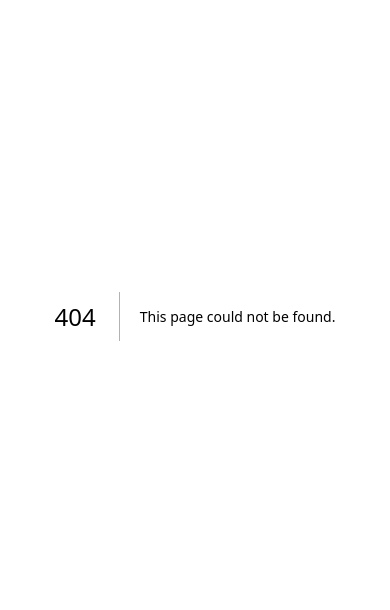
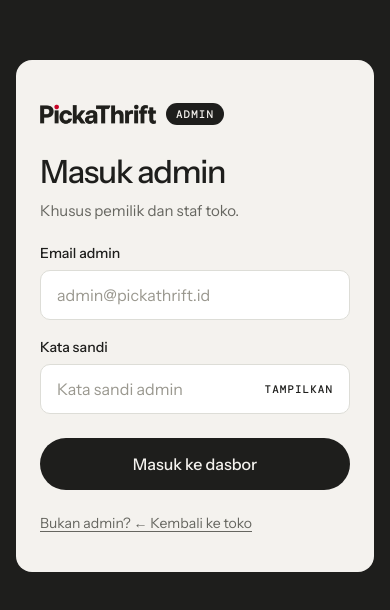
Before and after one commit to rsyarsya/pickathrift, a Next.js app in the folder fe/: page /admin/masuk in a window 390 px wide. Before the commit this address had no page. Shown: the part 106-716 px from the top of the page. Built offline with nearby package versions, Linux system fonts and the light colour scheme.

Commit message:
feat(fe): add responsive admin login UI

```diff
--- /dev/null
+++ b/fe/src/app/admin/masuk/page.tsx
@@ -0,0 +1,10 @@
+import type { Metadata } from "next";
+import { AdminLogin } from "@/modules/auth/components/admin-login";
+
+export const metadata: Metadata = {
+  title: "Masuk admin | PickaThrift",
+};
+
+export default function AdminMasukPage() {
+  return <AdminLogin />;
+}
--- /dev/null
+++ b/fe/src/modules/auth/components/admin-login-form.tsx
@@ -0,0 +1,39 @@
+"use client";
+
+import { PasswordField } from "./password-field";
+import styles from "./auth.module.css";
+
+export function AdminLoginForm() {
+  return (
+    <form className={styles.form} onSubmit={(event) => event.preventDefault()}>
+      <div className={styles.fields}>
+        <div className={styles.field}>
+          <label htmlFor="admin-email" className={styles.label}>
+            Email admin
+          </label>
+          <input
+            id="admin-email"
+            name="email"
+            type="email"
+            autoComplete="email"
+            placeholder="admin@pickathrift.id"
+            className={styles.input}
+          />
+        </div>
+
+        <PasswordField
+          id="admin-password"
+          name="password"
+          label="Kata sandi"
+          placeholder="Kata sandi admin"
+          autoComplete="current-password"
+        />
+      </div>
+
+      {/* Submit diaktifkan saat validasi dan proses login ditambahkan. */}
+      <button type="submit" className={styles.submitButton} disabled>
+        Masuk ke dasbor
+      </button>
+    </form>
+  );
+}
--- /dev/null
+++ b/fe/src/modules/auth/components/admin-login.tsx
@@ -0,0 +1,39 @@
+import Image from "next/image";
+import Link from "next/link";
+import { AdminLoginForm } from "./admin-login-form";
+import { authFontClassName } from "./auth-fonts";
+import styles from "./auth.module.css";
+
+export function AdminLogin() {
+  return (
+    <main className={`${styles.adminPage} ${authFontClassName}`} aria-labelledby="admin-title">
+      <section className={styles.adminCard} aria-labelledby="admin-title">
+        <div className={styles.adminBrand}>
+          <Image
+            src="/images/auth/pickathrift-logo.png"
+            alt="PickaThrift"
+            width={2172}
+            height={724}
+            loading="eager"
+            sizes="136px"
+            className={styles.adminLogo}
+          />
+          <span className={styles.adminBadge}>ADMIN</span>
+        </div>
+
+        <div className={styles.heading}>
+          <h1 id="admin-title" className={styles.title}>
+            Masuk admin
+          </h1>
+          <p className={styles.subtitle}>Khusus pemilik dan staf toko.</p>
+        </div>
+
+        <AdminLoginForm />
+
+        <Link href="/" className={styles.adminReturnLink}>
+          Bukan admin? ← Kembali ke toko
+        </Link>
+      </section>
+    </main>
+  );
+}
--- /dev/null
+++ b/fe/src/modules/auth/components/auth-fonts.ts
@@ -0,0 +1,14 @@
+import { DM_Mono, Instrument_Sans } from "next/font/google";
+
+const instrumentSans = Instrument_Sans({
+  subsets: ["latin"],
+  variable: "--font-auth-sans",
+});
+
+const dmMono = DM_Mono({
+  subsets: ["latin"],
+  weight: ["400", "500"],
+  variable: "--font-auth-mono",
+});
+
+export const authFontClassName = `${instrumentSans.variable} ${dmMono.variable}`;
--- a/fe/src/modules/auth/components/auth-shell.tsx
+++ b/fe/src/modules/auth/components/auth-shell.tsx
@@ -1,19 +1,8 @@
 import Image from "next/image";
 import Link from "next/link";
-import { DM_Mono, Instrument_Sans } from "next/font/google";
 import type { ReactNode } from "react";
+import { authFontClassName } from "./auth-fonts";
 import styles from "./auth.module.css";
-
-const instrumentSans = Instrument_Sans({
-  subsets: ["latin"],
-  variable: "--font-auth-sans",
-});
-
-const dmMono = DM_Mono({
-  subsets: ["latin"],
-  weight: ["400", "500"],
-  variable: "--font-auth-mono",
-});
 
 type AuthShellProps = {
   title: string;
@@ -34,7 +23,7 @@ export function AuthShell({
 }: AuthShellProps) {
   return (
     <main
-      className={`${styles.page} ${instrumentSans.variable} ${dmMono.variable} ${variant === "register" ? styles.registerPage : ""}`}
+      className={`${styles.page} ${authFontClassName} ${variant === "register" ? styles.registerPage : ""}`}
       aria-labelledby="auth-title"
     >
       <header className={styles.compactHeader}>
--- a/fe/src/modules/auth/components/auth.module.css
+++ b/fe/src/modules/auth/components/auth.module.css
@@ -1,4 +1,5 @@
-.page {
+.page,
+.adminPage {
   --auth-canvas: #f4f2ee;
   --auth-ink: #1e1e1c;
   --auth-muted: #666660;
@@ -8,7 +9,9 @@
   --auth-field-hover: #b1aaa0;
   --auth-focus: #7a7369;
   --auth-focus-halo: rgb(75 65 51 / 10%);
+}
 
+.page {
   display: grid;
   /* Desktop Figma: foto 640px dan area form 800px pada lebar 1440px. */
   grid-template-columns: minmax(0, 4fr) minmax(0, 5fr);
@@ -19,7 +22,8 @@
   font-family: var(--font-auth-sans), sans-serif;
 }
 
-.page :focus-visible {
+.page :focus-visible,
+.adminPage :focus-visible {
   outline: 2px solid var(--auth-focus);
   outline-offset: 4px;
 }
@@ -85,7 +89,8 @@
 }
 
 .backLink,
-.adminLink {
+.adminLink,
+.adminReturnLink {
   color: var(--auth-muted);
   font-size: 14px;
   line-height: normal;
@@ -265,6 +270,59 @@
   line-height: 1.45;
 }
 
+.adminPage {
+  display: flex;
+  min-height: 100svh;
+  flex-direction: column;
+  align-items: center;
+  justify-content: center;
+  padding: 32px 16px;
+  background: var(--auth-ink);
+  color: var(--auth-ink);
+  font-family: var(--font-auth-sans), sans-serif;
+}
+
+.adminCard {
+  display: flex;
+  width: 480px;
+  max-width: 100%;
+  flex-direction: column;
+  align-items: flex-start;
+  gap: 24px;
+  padding: 40px;
+  border-radius: 16px;
+  background: var(--auth-canvas);
+}
+
+.adminBrand {
+  display: flex;
+  align-items: center;
+  gap: 10px;
+}
+
+.adminLogo {
+  width: 136px;
+  height: auto;
+  /* Kompensasi ruang transparan pada PNG asli yang dipakai bersama. */
+  margin: -9px -10px;
+}
+
+.adminBadge {
+  padding: 4px 10px;
+  border-radius: 999px;
+  background: var(--auth-ink);
+  color: var(--auth-canvas);
+  font-family: var(--font-auth-mono), monospace;
+  font-size: 11px;
+  font-weight: 500;
+  line-height: normal;
+  letter-spacing: 1px;
+}
+
+.adminCard .form {
+  gap: 24px;
+}
+
 /* Tablet: header, foto pendek, lalu form selebar 480px. */
 @media (max-width: 1023px) {
   .page {
@@ -338,6 +396,10 @@
 
 /* Ponsel: jarak tepi 16px dan form mengikuti lebar layar. */
 @media (max-width: 639px) {
+  .adminCard {
+    padding: 40px 24px;
+  }
+
   .compactHeader {
     padding: 8px;
   }
--- a/fe/src/modules/auth/components/buyer-login.tsx
+++ b/fe/src/modules/auth/components/buyer-login.tsx
@@ -17,9 +17,9 @@ export function BuyerLogin() {
         </>
       }
       footer={
-        <span className={styles.adminLink} aria-disabled="true">
+        <Link href="/admin/masuk" className={styles.adminLink}>
           Admin toko? Masuk lewat halaman admin →
-        </span>
+        </Link>
       }
     >
       <BuyerLoginForm />
```
